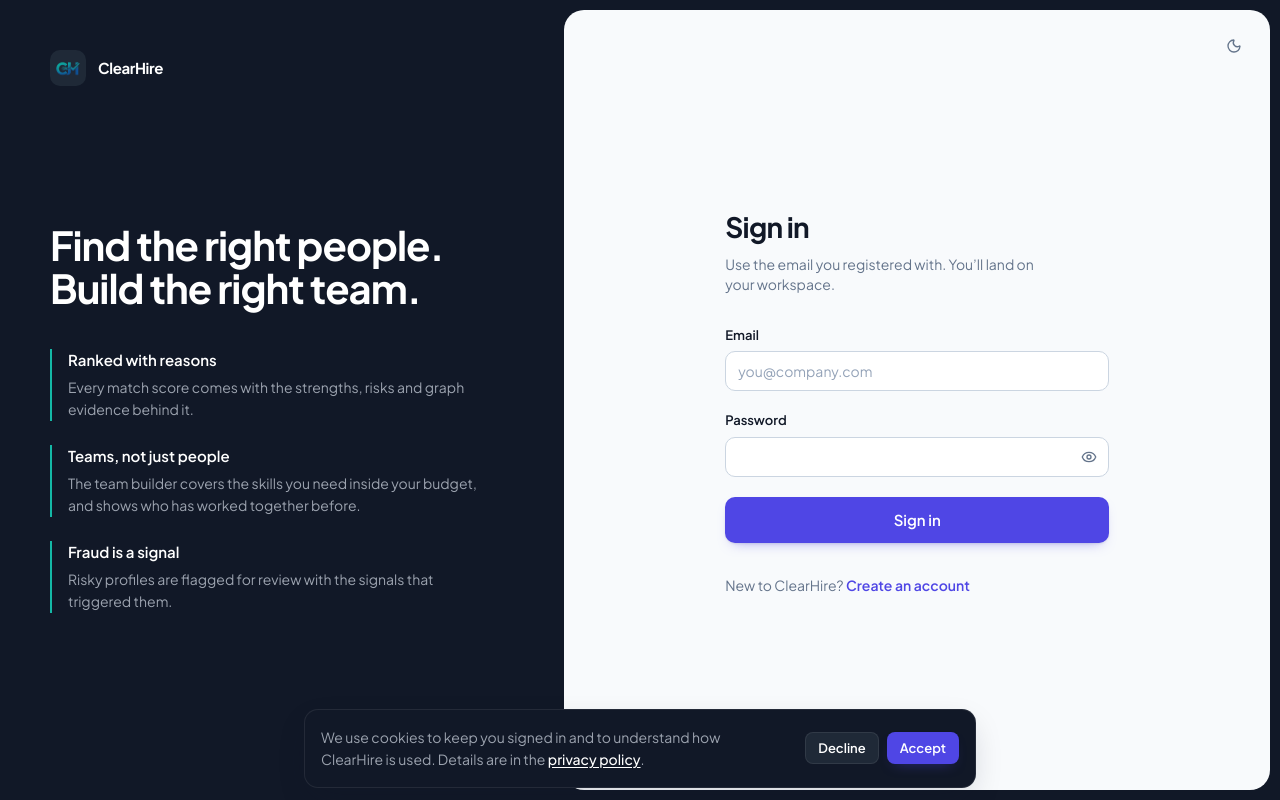
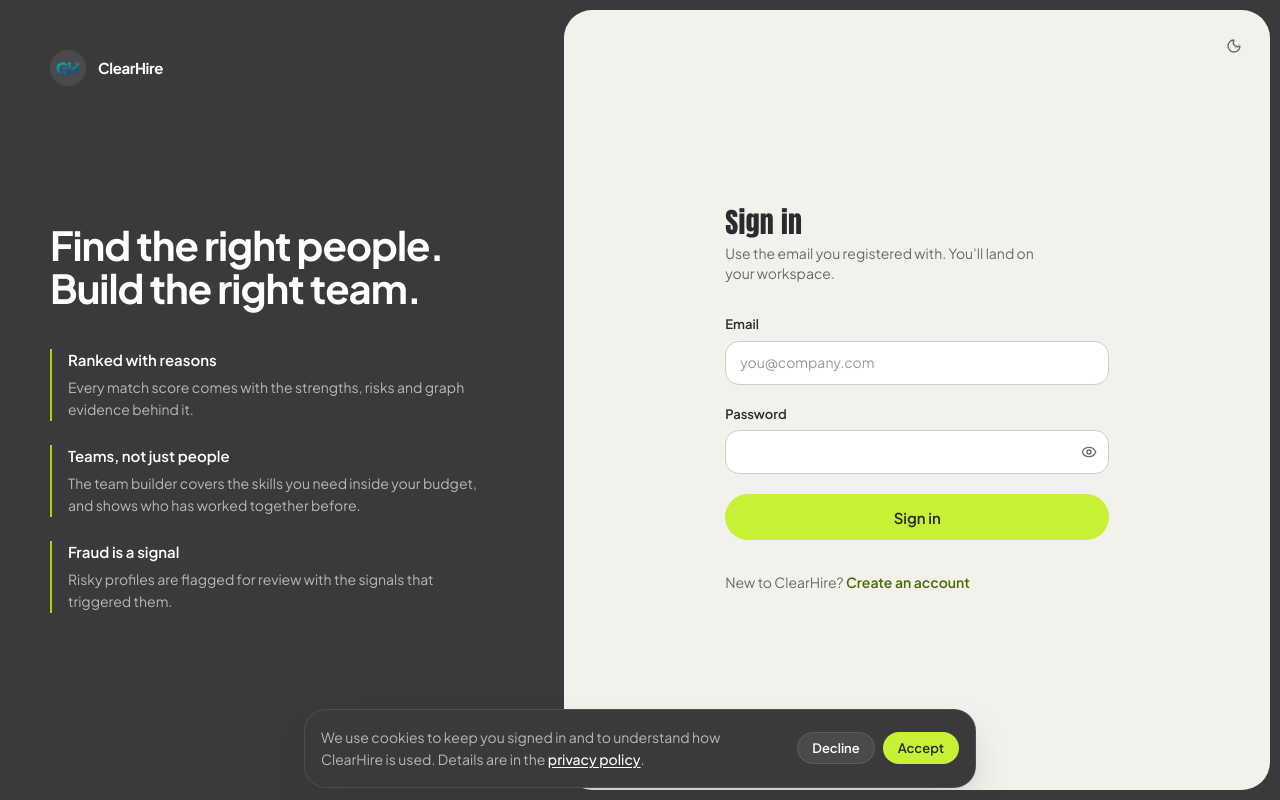
Before and after one commit to anas-bin-sabir/ClearHire, a Next.js app in the folder frontend/: page /login in a window 1280 px wide. Built offline with nearby package versions, Linux system fonts and the light colour scheme; no server answers.

Commit message:
switch to charcoal and lime palette with Anton display type
Folder-tab notch shape via clip-path shape(), pill controls, flat surfaces.
Anton is self-hosted under the SIL OFL.

```diff
--- a/frontend/app/globals.css
+++ b/frontend/app/globals.css
@@ -3,81 +3,87 @@
 @custom-variant dark (&:where(.dark, .dark *));
 
 /* ------------------------------------------------------------------
-   ClearHire palette (existing identity):
-   Electric Indigo #4F46E5 · Midnight Navy #111827 · Teal #14B8A6
-   Cool White #F8FAFC · White #FFFFFF · Slate #E2E8F0 · Slate Gray #64748B
-   Pages use the semantic utilities from @theme below, never raw hex.
+   ClearHire palette:
+   Charcoal #3A3A3C (frame, dark panels) · Lime #C6F135 (actions, AI marks)
+   Canvas #F2F1EC · White #FFFFFF · Line #E3E1DA · Ink #2B2B2D
+   Signal red-orange #FF4521 (fills and large type only; text uses #C2300F)
+   Token names are semantic and kept stable: "primary" is the action color,
+   "teal" is the machine-output marker (now lime). Pages use utilities, never hex.
    ------------------------------------------------------------------ */
 :root {
-  --navy: #111827;
-  --navy-2: #1F2937;
-  --navy-3: #374151;
-  --bg-canvas: #F8FAFC;
+  --navy: #3A3A3C;
+  --navy-2: #4A4A4D;
+  --navy-3: #5C5C60;
+  --bg-canvas: #F2F1EC;
   --bg-panel: #FFFFFF;
-  --bg-sunken: #F1F5F9;
+  --bg-sunken: #ECEAE3;
 
-  --border: #E2E8F0;
-  --border-soft: #EDF1F6;
-  --border-strong: #CBD5E1;
-  --border-dark: rgba(255, 255, 255, 0.08);
+  --border: #E3E1DA;
+  --border-soft: #ECEAE4;
+  --border-strong: #CFCCC2;
+  --border-dark: rgba(255, 255, 255, 0.10);
 
-  --text-primary: #111827;
-  --text-secondary: #64748B;
-  --text-muted: #94A3B8;
+  --text-primary: #2B2B2D;
+  --text-secondary: #6B6A66;
+  --text-muted: #9A988F;
   --text-on-dark: #FFFFFF;
-  --text-on-dark-secondary: #9CA3AF;
+  --text-on-dark-secondary: #B9B8B2;
 
-  --primary: #4F46E5;
-  --primary-hover: #4338CA;
-  --primary-ink: #4F46E5;
-  --primary-tint: #EEF2FF;
-  --primary-soft: #A5B4FC;
+  --primary: #C6F135;
+  --primary-hover: #B6E21F;
+  --on-primary: #2B2B2D;
+  --primary-ink: #4D6B00;
+  --primary-tint: #F4FBDF;
+  --primary-soft: #DDF68A;
 
-  /* Teal: AI match indicators and positive signals. #0F766E carries text on light surfaces. */
-  --teal: #14B8A6;
-  --teal-ink: #0F766E;
-  --teal-tint: #F0FDFA;
+  /* Machine output marker (AI scores, reasoning, extracted requirements). */
+  --teal: #A9D21C;
+  --teal-ink: #4D6B00;
+  --teal-tint: #F4FBDF;
+
+  --signal: #FF4521;
+  --signal-on-dark: #FF7A5C;
 
   --status-warn: #B45309;
-  --status-warn-tint: #FFFBEB;
-  --status-danger: #E11D48;
-  --status-danger-tint: #FFF1F2;
+  --status-warn-tint: #FFF6E5;
+  --status-danger: #C2300F;
+  --status-danger-tint: #FFEDE8;
 
-  --elev-card: 0 1px 2px rgba(17, 24, 39, 0.04), 0 4px 16px -4px rgba(17, 24, 39, 0.06);
-  --elev-menu: 0 12px 32px -6px rgba(17, 24, 39, 0.18);
-  --focus: #4F46E5;
-  --chart-line: #4F46E5;
+  --elev-card: none;
+  --elev-menu: 0 18px 40px -12px rgba(43, 43, 45, 0.28);
+  --focus: #2B2B2D;
+  --chart-line: #3A3A3C;
 }
 
-/* Dark workspace (the app's existing theme toggle). The navy frame stays. */
+/* Dark workspace (existing theme toggle). The charcoal frame stays. */
 .dark {
-  --bg-canvas: #0E131F;
-  --bg-panel: #1A2336;
-  --bg-sunken: #131A2A;
+  --bg-canvas: #232325;
+  --bg-panel: #2E2E31;
+  --bg-sunken: #28282A;
 
-  --border: rgba(255, 255, 255, 0.08);
+  --border: rgba(255, 255, 255, 0.09);
   --border-soft: rgba(255, 255, 255, 0.06);
-  --border-strong: rgba(255, 255, 255, 0.16);
+  --border-strong: rgba(255, 255, 255, 0.18);
 
-  --text-primary: #F8FAFC;
-  --text-secondary: #94A3B8;
-  --text-muted: #64748B;
+  --text-primary: #F4F3EE;
+  --text-secondary: #B2B1AB;
+  --text-muted: #85847E;
 
-  --primary-ink: #818CF8;
-  --primary-tint: rgba(79, 70, 229, 0.18);
+  --primary-ink: #C6F135;
+  --primary-tint: rgba(198, 241, 53, 0.12);
 
-  --teal-ink: #2DD4BF;
-  --teal-tint: rgba(20, 184, 166, 0.14);
+  --teal: #C6F135;
+  --teal-ink: #C6F135;
+  --teal-tint: rgba(198, 241, 53, 0.10);
 
   --status-warn: #FBBF24;
   --status-warn-tint: rgba(245, 158, 11, 0.14);
-  --status-danger: #FB7185;
-  --status-danger-tint: rgba(244, 63, 94, 0.14);
+  --status-danger: #FF7A5C;
+  --status-danger-tint: rgba(255, 69, 33, 0.16);
 
-  --elev-card: 0 4px 20px -4px rgba(0, 0, 0, 0.4);
-  --elev-menu: 0 12px 32px -6px rgba(0, 0, 0, 0.55);
-  --focus: #818CF8;
-  --chart-line: #6366F1;
+  --elev-menu: 0 18px 40px -12px rgba(0, 0, 0, 0.6);
+  --focus: #C6F135;
+  --chart-line: #C6F135;
 }
 
 @theme {
@@ -104,6 +110,9 @@
   --color-primary-ink: var(--primary-ink);
   --color-primary-tint: var(--primary-tint);
   --color-primary-soft: var(--primary-soft);
+  --color-on-primary: var(--on-primary);
+  --color-signal: var(--signal);
+  --color-signal-on-dark: var(--signal-on-dark);
 
   --color-teal: var(--teal);
   --color-teal-ink: var(--teal-ink);
@@ -120,11 +129,13 @@
 
   --font-sans: var(--font-jakarta), "Inter", system-ui, sans-serif;
   --font-mono: var(--font-jetbrains), ui-monospace, monospace;
+  --font-display: var(--font-anton), "Arial Narrow", sans-serif;
 
-  --radius-frame: 20px;
-  --radius-panel: 14px;
-  --radius-control: 10px;
-  --radius-chip: 8px;
+  --radius-frame: 28px;
+  --radius-panel: 22px;
+  --radius-control: 999px;
+  --radius-field: 14px;
+  --radius-chip: 999px;
 
   --shadow-card: var(--elev-card);
   --shadow-menu: var(--elev-menu);
@@ -154,6 +165,15 @@ body {
 
 h1, h2, h3 {
   text-wrap: balance;
+}
+
+/* Display face for page and section titles. Anton has one weight, so never fake bold. */
+h1, h2, .font-display {
+  font-family: var(--font-display);
+  font-weight: 400;
+  font-synthesis: none;
+  letter-spacing: 0.01em;
+  line-height: 1.05;
 }
 
 p {
@@ -211,9 +231,8 @@ p {
 
   .btn-sm {
     min-height: 2rem;
-    padding: 0 0.75rem;
+    padding: 0 0.875rem;
     font-size: 0.8125rem;
-    border-radius: var(--radius-chip);
   }
   .btn-lg {
     min-height: 2.875rem;
@@ -223,6 +242,7 @@ p {
   .btn-icon {
     padding: 0;
     width: 2.5rem;
+    border-radius: 999px;
   }
   .btn-icon.btn-sm {
     width: 2rem;
@@ -233,17 +253,16 @@ p {
 
   .btn-primary {
     background: var(--primary);
-    color: #FFFFFF;
-    box-shadow: 0 1px 2px rgba(17, 24, 39, 0.08), 0 6px 14px -8px rgba(79, 70, 229, 0.6);
+    color: var(--on-primary);
   }
   .btn-primary:hover:not(:disabled) {
     background: var(--primary-hover);
   }
 
   .btn-secondary {
-    background: var(--bg-panel);
+    background: transparent;
     color: var(--text-primary);
-    border-color: var(--border-strong);
+    border-color: var(--text-primary);
   }
   .btn-secondary:hover:not(:disabled) {
     background: var(--bg-sunken);
@@ -299,9 +318,9 @@ p {
   .input {
     display: block;
     width: 100%;
-    min-height: 2.5rem;
-    padding: 0.5rem 0.75rem;
-    border-radius: var(--radius-control);
+    min-height: 2.75rem;
+    padding: 0.5rem 0.875rem;
+    border-radius: var(--radius-field);
     border: 1px solid var(--border-strong);
     background: var(--bg-panel);
     color: var(--text-primary);
@@ -312,12 +331,12 @@ p {
     color: var(--text-muted);
   }
   .input:hover:not(:disabled) {
-    border-color: color-mix(in srgb, var(--primary) 35%, var(--border-strong));
+    border-color: var(--text-secondary);
   }
   .input:focus {
     outline: none;
-    border-color: var(--primary);
-    box-shadow: 0 0 0 3px color-mix(in srgb, var(--primary) 18%, transparent);
+    border-color: var(--text-primary);
+    box-shadow: 0 0 0 3px var(--primary);
   }
   .input[aria-invalid="true"] {
     border-color: var(--status-danger);
@@ -349,17 +368,45 @@ p {
     color: var(--text-on-dark-secondary);
   }
 
-  input[type="range"] {
-    accent-color: var(--primary);
-  }
+  input[type="range"],
   input[type="checkbox"] {
-    accent-color: var(--primary);
+    accent-color: var(--navy);
   }
 
   /* AI output marker: a teal rule on the left edge. */
   .ai-rule {
-    border-left: 3px solid var(--teal);
+    border-left: 4px solid var(--teal);
     padding-left: 1rem;
+  }
+
+  /* Signature folder-tab card: the top-right corner steps down into a notch.
+     --notch-w / --notch-h size the notch; content placed there must sit outside
+     the clipped element (clip-path clips children). Plain rounded card if unsupported. */
+  .notch {
+    --notch-r: 20px;
+    --notch-w: 38%;
+    --notch-h: 44px;
+    border-radius: var(--radius-panel);
+  }
+  @supports (clip-path: shape(from 0 0, line to 1px 1px)) {
+    .notch {
+      border-radius: 0;
+      clip-path: shape(
+        from 0 var(--notch-r),
+        arc to var(--notch-r) 0 of var(--notch-r) cw,
+        hline to calc(100% - var(--notch-w) - var(--notch-r)),
+        arc to calc(100% - var(--notch-w)) var(--notch-r) of var(--notch-r) cw,
+        vline to calc(var(--notch-h) - var(--notch-r)),
+        arc to calc(100% - var(--notch-w) + var(--notch-r)) var(--notch-h) of var(--notch-r) ccw,
+        hline to calc(100% - var(--notch-r)),
+        arc to 100% calc(var(--notch-h) + var(--notch-r)) of var(--notch-r) cw,
+        vline to calc(100% - var(--notch-r)),
+        arc to calc(100% - var(--notch-r)) 100% of var(--notch-r) cw,
+        hline to var(--notch-r),
+        arc to 0 calc(100% - var(--notch-r)) of var(--notch-r) cw,
+        close
+      );
+    }
   }
 
   .data-table {
@@ -395,7 +442,7 @@ p {
     background: linear-gradient(90deg, var(--bg-sunken) 0%, var(--border) 50%, var(--bg-sunken) 100%);
     background-size: 200% 100%;
     animation: skeleton 1.4s ease-in-out infinite;
-    border-radius: var(--radius-chip);
+    border-radius: 10px;
   }
 }
 
--- a/frontend/app/layout.tsx
+++ b/frontend/app/layout.tsx
@@ -10,6 +10,14 @@ const jakarta = localFont({
   src: "./fonts/PlusJakartaSans-Variable.woff2",
   variable: "--font-jakarta",
   weight: "200 800",
+  display: "swap",
+});
+
+// Condensed display face for headings (SIL OFL, see fonts/Anton-OFL.txt).
+const anton = localFont({
+  src: "./fonts/Anton-Regular.woff2",
+  variable: "--font-anton",
+  weight: "400",
   display: "swap",
 });
 
@@ -32,7 +40,7 @@ export default function RootLayout({
   children: React.ReactNode;
 }>) {
   return (
-    <html lang="en" className={`${jakarta.variable} ${jetbrainsMono.variable} h-full`} suppressHydrationWarning>
+    <html lang="en" className={`${jakarta.variable} ${anton.variable} ${jetbrainsMono.variable} h-full`} suppressHydrationWarning>
       <body className="min-h-full bg-shell text-fg flex flex-col">
         <Providers>{children}</Providers>
         <CookieConsentBanner />
```
Also changed, not shown: frontend/app/fonts/Anton-OFL.txt (added), frontend/app/fonts/Anton-Regular.woff2 (added).
